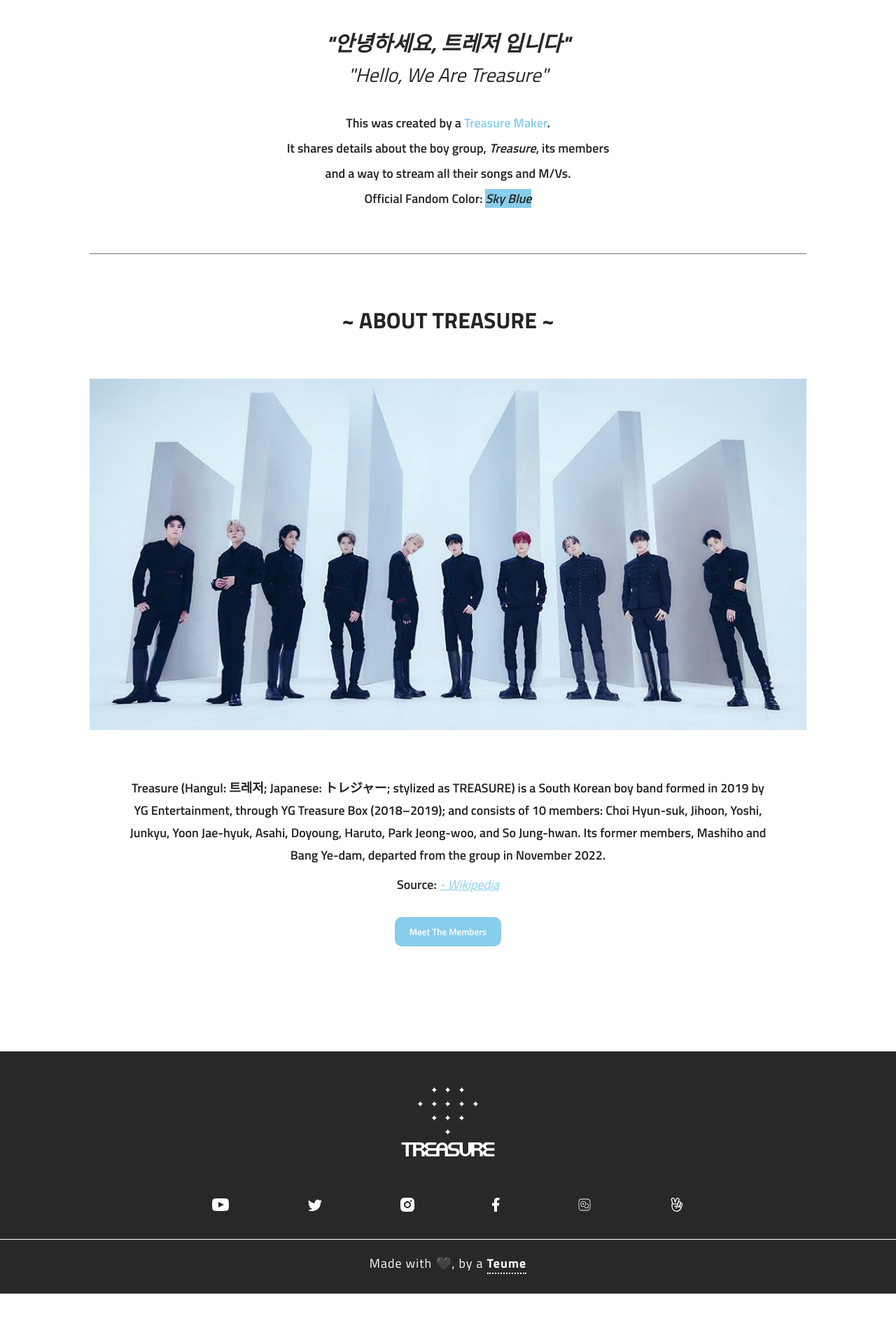
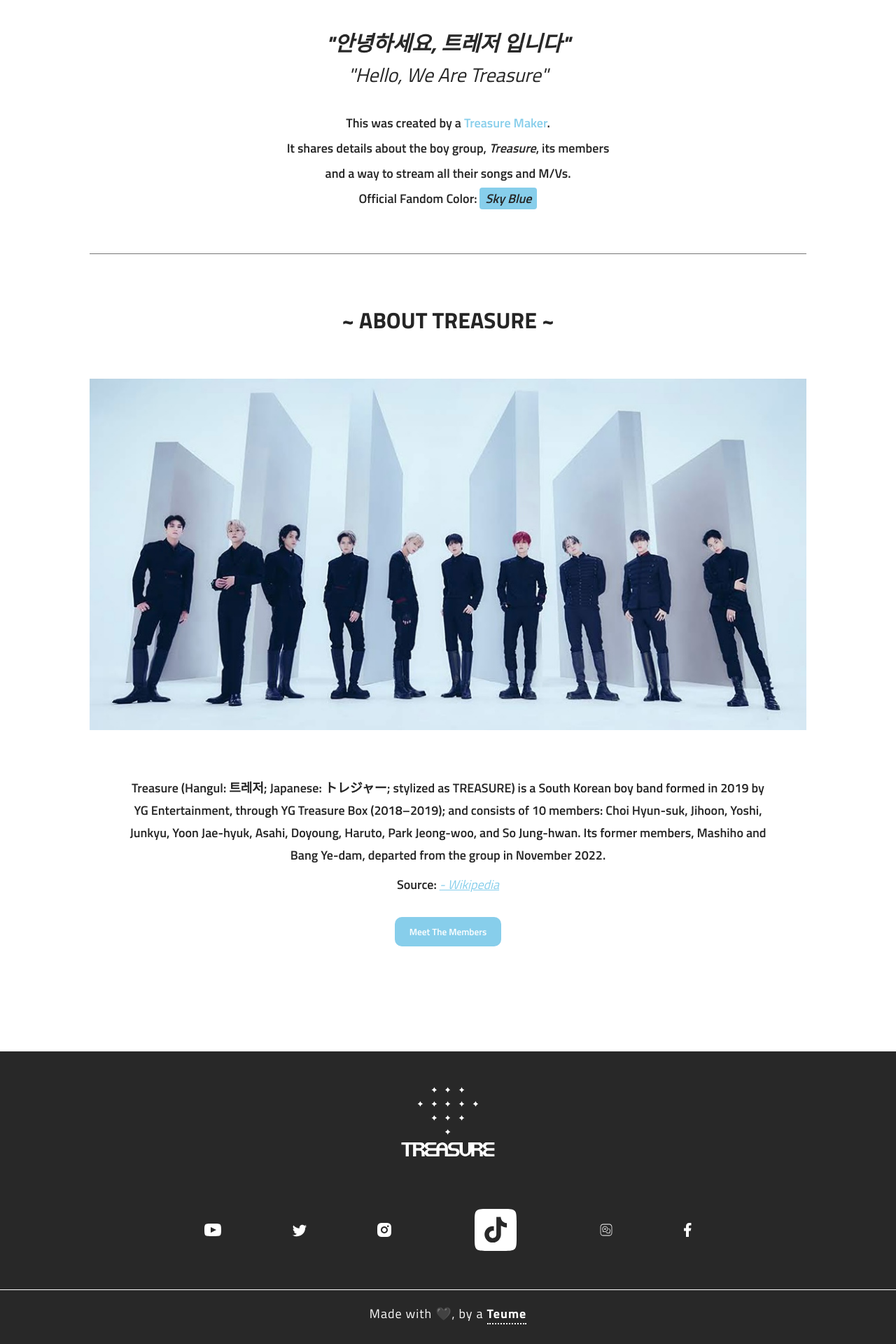
Before and after one commit to khairahscorner/treasure-project, a React (Create React App) app: page / in a window 1280 px wide. Shown: the part 624-2544 px from the top of the page at 70% size. Before the commit the page ends 2472 px from the top, so only its background shows below. Built offline with nearby package versions, Linux system fonts and the light colour scheme.

Commit message:
last style fixes

```diff
--- a/src/components/layout.js
+++ b/src/components/layout.js
@@ -8,7 +8,7 @@
 import {ReactComponent as TwitterIcon} from "../assets/twitter.svg";
 import {ReactComponent as YoutubeIcon} from "../assets/youtube.svg";
 import {ReactComponent as WeverseIcon} from "../assets/weverse.svg";
-import {ReactComponent as VliveIcon} from "../assets/v-live.svg";
+import {ReactComponent as TiktokIcon} from "../assets/tiktok.svg";
 
 const Layout = ({children}) => {
   //State for toggling menu for mobile
@@ -89,8 +89,8 @@
              </a>
             </div>
             <div className="icon">
-              <a target="_blank" rel="noreferrer" href="https://www.facebook.com/OfficialTreasure/">
-                <FacebookIcon />
+              <a target="_blank" rel="noreferrer" href="https://www.tiktok.com/@yg_treasure_tiktok">
+                <TiktokIcon />
               </a>
             </div>
             <div className="icon">
@@ -99,8 +99,8 @@
               </a>
             </div>
             <div className="icon">
-              <a target="_blank" rel="noreferrer" href="https://www.vlive.tv/channel/B978B7">
-                <VliveIcon />
+              <a target="_blank" rel="noreferrer" href="https://www.facebook.com/OfficialTreasure/">
+                <FacebookIcon />
               </a>
             </div>
           </div>
--- a/src/pages/home.js
+++ b/src/pages/home.js
@@ -21,7 +21,7 @@
             <div className="about">
               <p>This was created by a<a target="_blank" rel="noreferrer" href="https://www.threads.net/@skincarebiased"> Treasure Maker</a>.</p>
               <p>It shares details about the boy group, <span className="span">Treasure</span>, its members and a way to stream all their songs and M/Vs.</p>
-              <p>Official Fandom Color: <span className="span" style={{backgroundColor: "#87ceeb"}}>Sky Blue</span></p>
+              <p>Official Fandom Color: <span className="span" style={{backgroundColor: "#87ceeb", padding: "2px 8px", borderRadius: "4px"}}>Sky Blue</span></p>
             </div>
           </div>
           <div className="second-section">
--- a/src/pages/members.js
+++ b/src/pages/members.js
@@ -86,7 +86,7 @@
             </div>
             <div className="about text">
               Learn about each member - full names, nicknames, ages, MBTIs and
-              individual positions in TREASURE; <span className="span">in no particular order.</span><br />
+              individual positions in TREASURE.<br />
               <span>Last Update: 2023</span><br />
               Stay updated via their
               <a target="_blank" rel="noreferrer" href="https://www.youtube.com/channel/UCx9hXYOCvUYwrprEqe4ZQHA"> YouTube channel</a>.
```
Also changed, not shown: src/assets/tiktok.svg (added).
